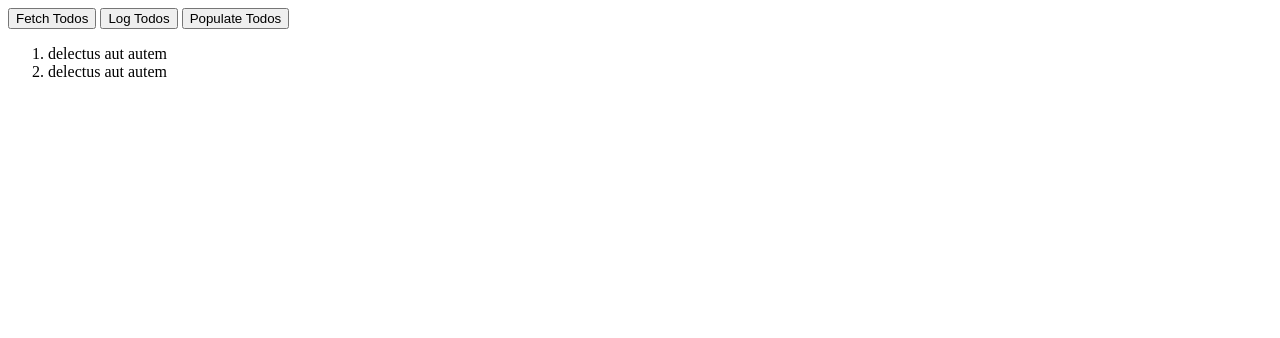
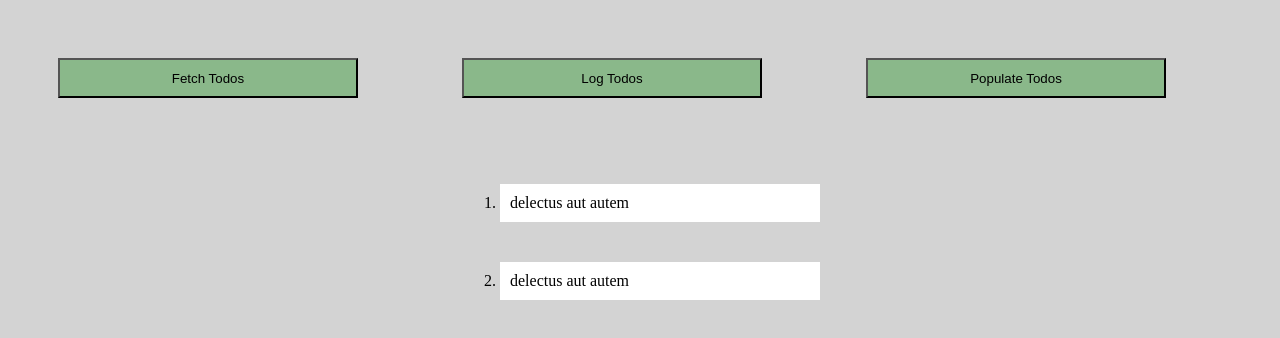
Before and after one commit to amolin09/Dummy-Data-Todo-List, a plain HTML site: page index.html in a window 1280 px wide. Both pictures are taken after a click on the button "Populate Todos". Drawn offline with Linux system fonts and the light colour scheme.

Commit message:
added styles and strike through

```diff
--- a/index.html
+++ b/index.html
@@ -4,8 +4,9 @@
   <meta charset="UTF-8">
   <meta http-equiv="X-UA-Compatible" content="IE=edge">
   <meta name="viewport" content="width=device-width, initial-scale=1.0">
+  <link rel="stylesheet" href="./styles.css">
   <script src="./scripts.js" defer></script>
-  <title>Document</title>
+  <title>Todo List</title>
 </head>
 <body>
   <button onclick="fetchTodos()">Fetch Todos</button>
--- a/scripts.js
+++ b/scripts.js
@@ -30,8 +30,11 @@ const populateTodos = () =>{
  for(i = 0; i < arrayOfTodos.length; i++){
   const todoItem = arrayOfTodos[i]
   const todoLi = document.createElement('LI')
-  const todoItemTitle = document.createTextNode(todoItem.title)
-  todoLi.appendChild(todoItemTitle)
-  todoList.appendChild(todoLi)
- }
+  let todoItemTitle = document.createTextNode(todoItem.title)
+    if(todoItem.completed == true){
+      todoLi.style.textDecoration = "line-through"
+    }
+      todoLi.appendChild(todoItemTitle)
+      todoList.appendChild(todoLi)
+  }
 }
--- /dev/null
+++ b/styles.css
@@ -0,0 +1,31 @@
+body{
+background-color: lightgrey;
+}
+
+button{
+  width: 300px;
+  height: 40px;
+  margin: 50px 50px;
+  background-color: rgb(138, 184, 138);
+}
+
+button:hover{
+  background-color:rgb(76, 177, 76);
+  font-weight: bolder;
+  font-size: 16px;
+}
+
+ol{
+  display: flex;
+  flex-direction: column;
+  align-items: center;
+  text-align: left;
+
+}
+
+li{
+  width: 300px;
+  padding: 10px;
+  margin: 20px;
+  background-color: white;
+}
```
